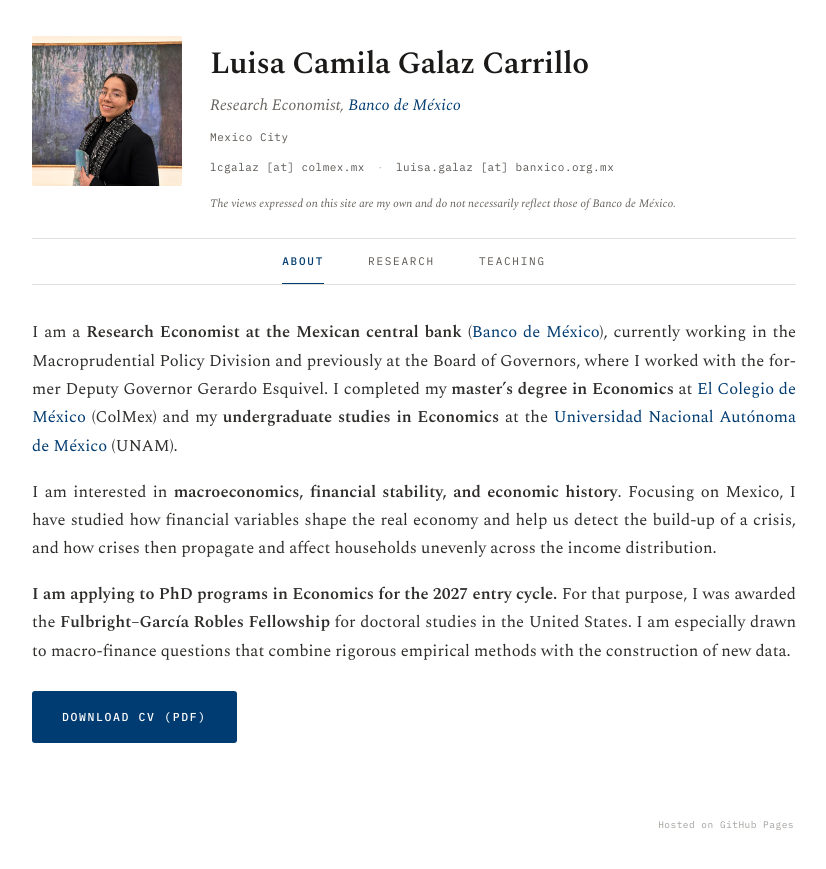
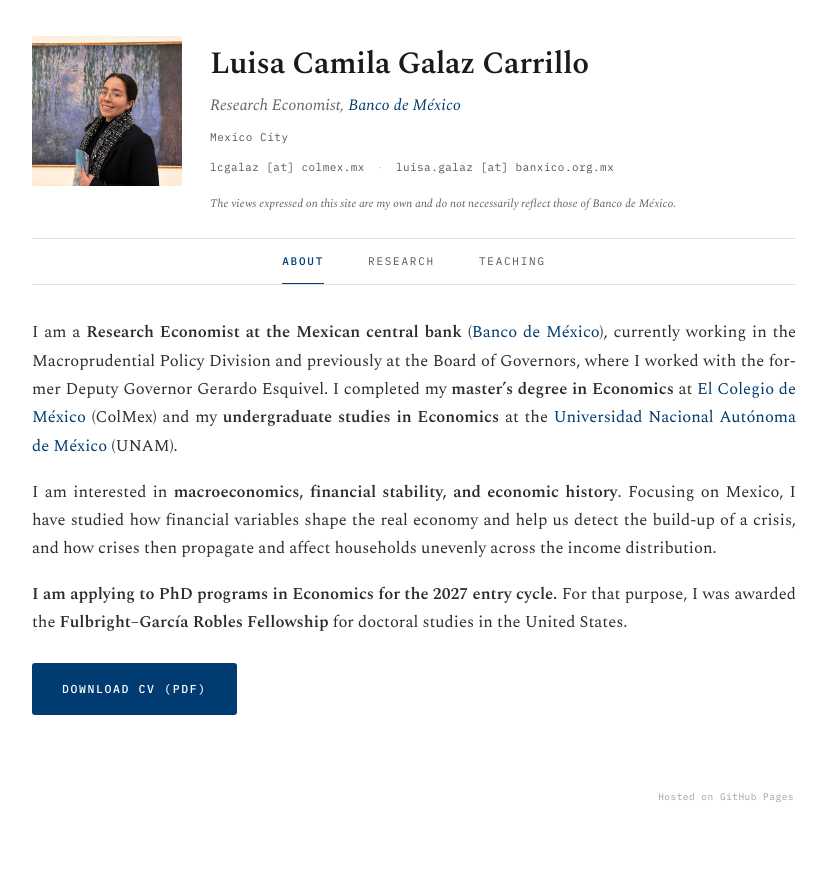
Before and after one commit to lcgalaz/lcgalaz.github.io, a Jekyll site: the page built from index.md, in a window 1280 px wide. Shown: the top 869 px of the page, without its empty margins (226-1052 px from the left). Built offline with Jekyll 4.4.1, drawn with Linux system fonts in a browser that asks for light colours.

Commit message:
About: drop generic forward-looking sentence from PhD paragraph
Co-Authored-By: Claude Opus 4.7 (1M context) <noreply@anthropic.com>

```diff
--- a/index.md
+++ b/index.md
@@ -11,7 +11,7 @@ I am a **Research Economist at the Mexican central bank** ([Banco de México](ht
 
 I am interested in **macroeconomics, financial stability, and economic history**. Focusing on Mexico, I have studied how financial variables shape the real economy and help us detect the build-up of a crisis, and how crises then propagate and affect households unevenly across the income distribution.
 
-**I am applying to PhD programs in Economics for the 2027 entry cycle.** For that purpose, I was awarded the **Fulbright–García Robles Fellowship** for doctoral studies in the United States. I am especially drawn to macro-finance questions that combine rigorous empirical methods with the construction of new data.
+**I am applying to PhD programs in Economics for the 2027 entry cycle.** For that purpose, I was awarded the **Fulbright–García Robles Fellowship** for doctoral studies in the United States.
 
 <a class="cv-btn" href="{{ '/documents/CV_Camila_Galaz.pdf' | relative_url }}" target="_blank" rel="noopener">Download CV (PDF)</a>
 
```
